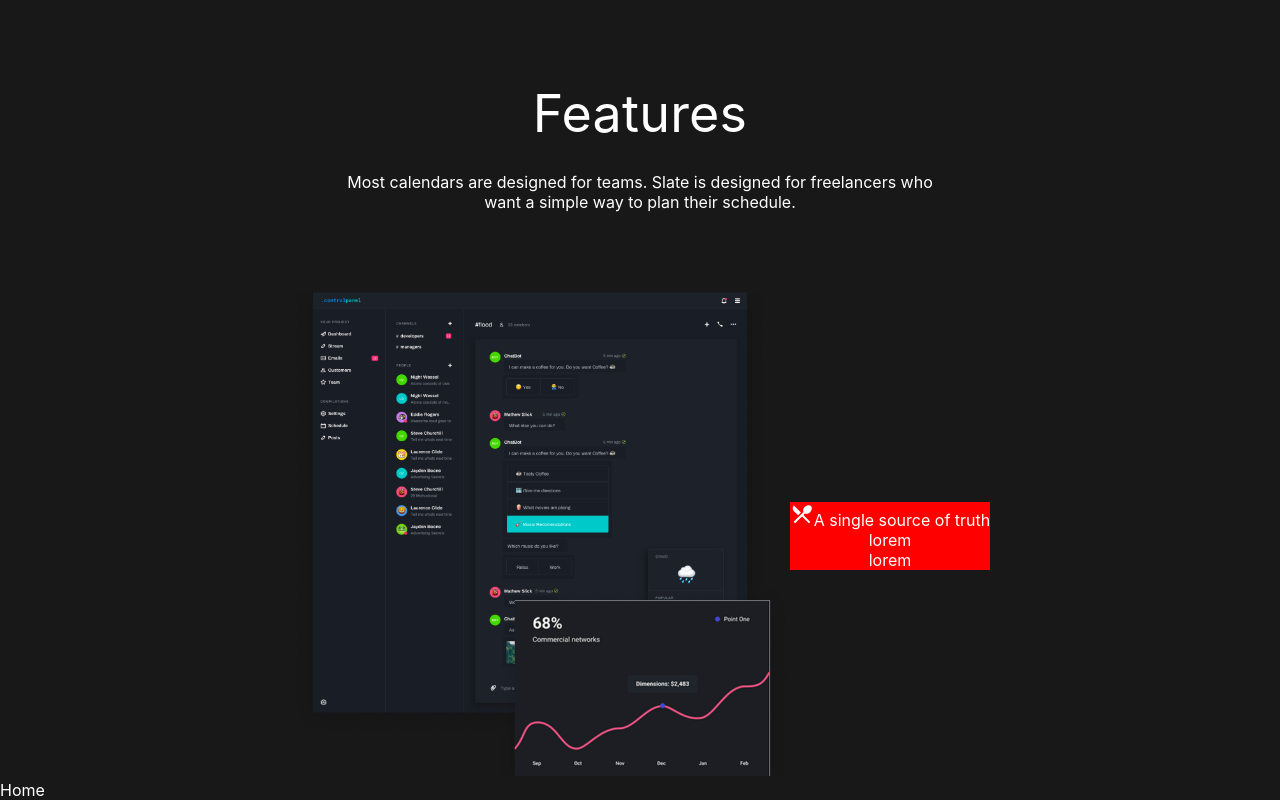
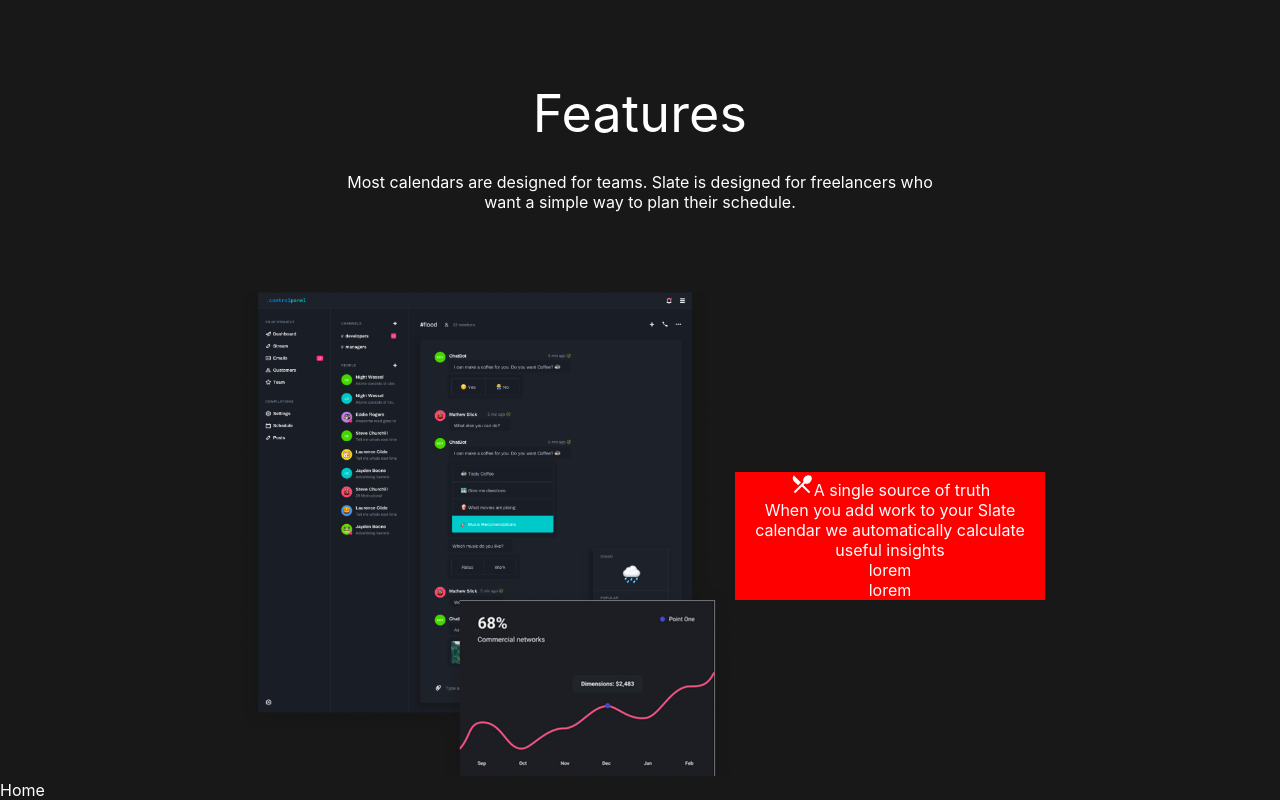
Before and after one commit to TheDa21crj/Landing-Page, a React (Create React App) app: page / in a window 1280 px wide. Shown: the part 1463-2263 px from the top of the page. Built offline with nearby package versions, Linux system fonts and the light colour scheme; the HTML template or start-up script is replaced by a standard one.

Commit message:
text added c1

```diff
--- a/src/Components/Features.js
+++ b/src/Components/Features.js
@@ -26,6 +26,10 @@ export default function Features() {
                 </span>
                 <span>A single source of truth</span>
               </div>
+              <p>
+                When you add work to your Slate calendar we automatically
+                calculate useful insights
+              </p>
             </div>
             <div>lorem</div>
             <div>lorem</div>
```
